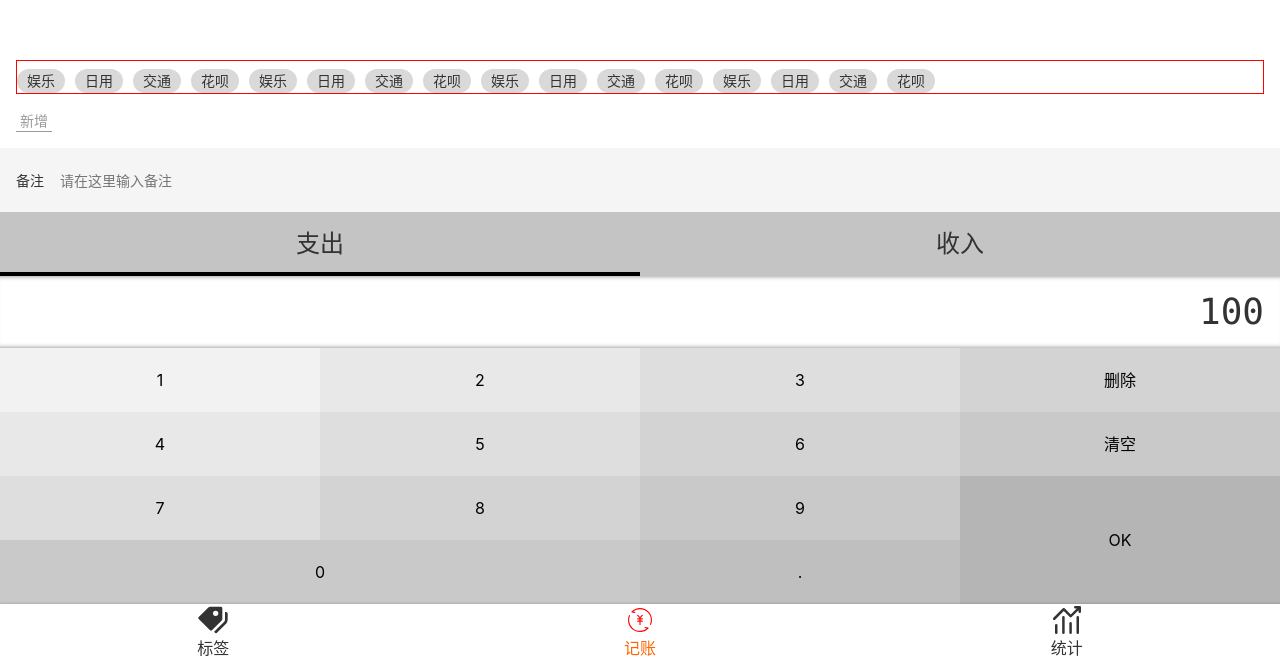
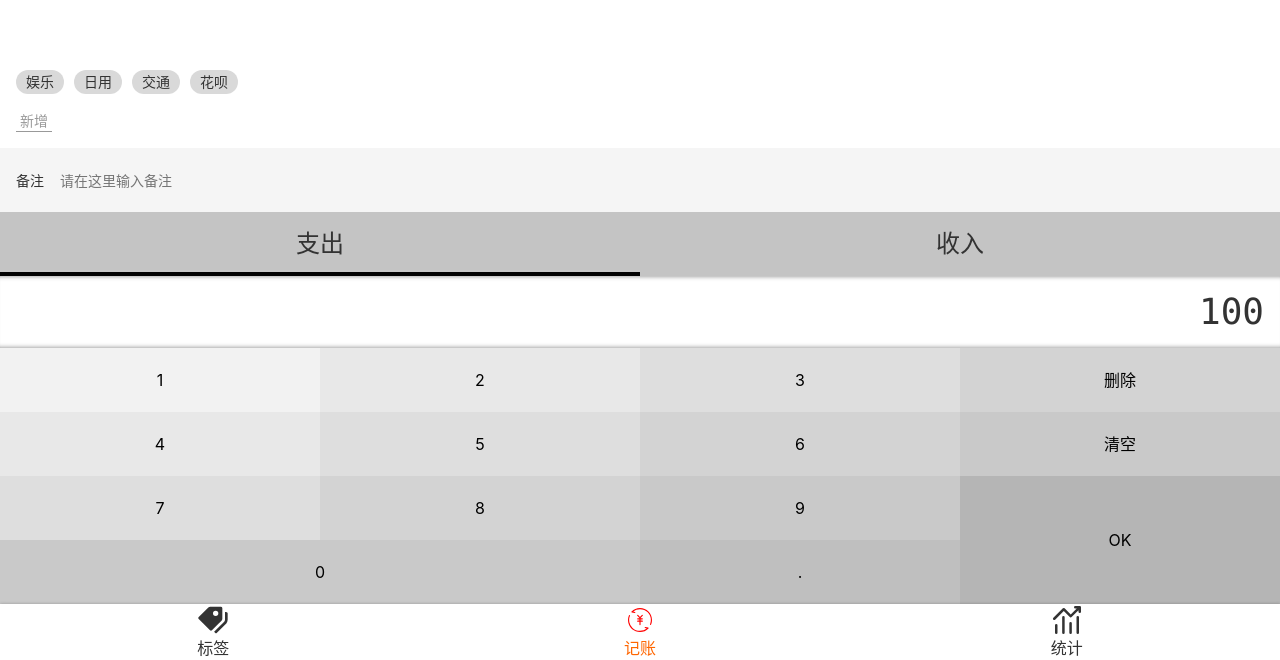
Before and after one commit to zhang4417/bookkeeper, a Vue app: page /#/money in a window 1280 px wide. Shown: the part 140-800 px from the top of the page. Built offline with nearby package versions, Linux system fonts and the light colour scheme.

Commit message:
优化Money.vue的CSS

```diff
--- a/src/views/Money.vue
+++ b/src/views/Money.vue
@@ -1,37 +1,6 @@
 <template>
   <div>
     <Layout prefix="layout">
-      <div class="tags">
-        <ul class="current">
-          <li>娱乐</li>
-          <li>日用</li>
-          <li>交通</li>
-          <li>花呗</li>
-          <li>娱乐</li>
-          <li>日用</li>
-          <li>交通</li>
-          <li>花呗</li>
-          <li>娱乐</li>
-          <li>日用</li>
-          <li>交通</li>
-          <li>花呗</li>
-          <li>娱乐</li>
-          <li>日用</li>
-          <li>交通</li>
-          <li>花呗</li>
-        </ul>
-        <div class="newAdd">
-          <button>新增</button>
-        </div>
-      </div>
-      <label class="notes">
-        <span>备注</span>
-        <input type="text" placeholder="请在这里输入备注" />
-      </label>
-      <ul class="types">
-        <li class="selected">支出</li>
-        <li>收入</li>
-      </ul>
       <div class="numberPad">
         <div class="output">100</div>
         <div class="button">
@@ -51,6 +20,25 @@
           <button>.</button>
         </div>
       </div>
+      <ul class="types">
+        <li class="selected">支出</li>
+        <li>收入</li>
+      </ul>
+      <label class="notes">
+        <span>备注</span>
+        <input type="text" placeholder="请在这里输入备注" />
+      </label>
+      <div class="tags">
+        <ul class="current">
+          <li>娱乐</li>
+          <li>日用</li>
+          <li>交通</li>
+          <li>花呗</li>
+        </ul>
+        <div class="newAdd">
+          <button>新增</button>
+        </div>
+      </div>
     </Layout>
   </div>
 </template>
@@ -67,8 +55,7 @@ export default Vue.extend({
 <style lang="scss">
 .layout-content {
   display: flex;
-  flex-direction: column;
-  justify-content: flex-end;
+  flex-direction: column-reverse;
 }
 </style>
 <style lang="scss" scoped>
@@ -79,10 +66,9 @@ export default Vue.extend({
   padding: 16px;
   display: flex;
   flex-direction: column;
-
+  justify-content: flex-end;
+  flex-grow: 1;
   > .current {
-    border: 1px solid red;
-    flex-grow: 1;
     display: flex;
     flex-wrap: wrap;
     > li {
```
